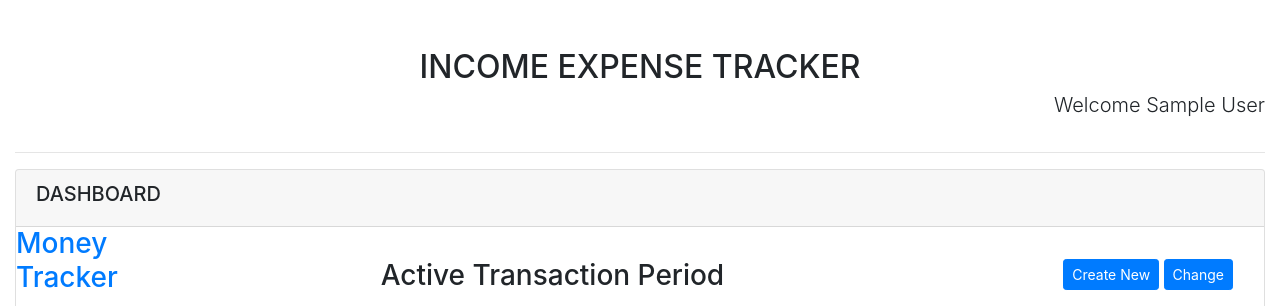
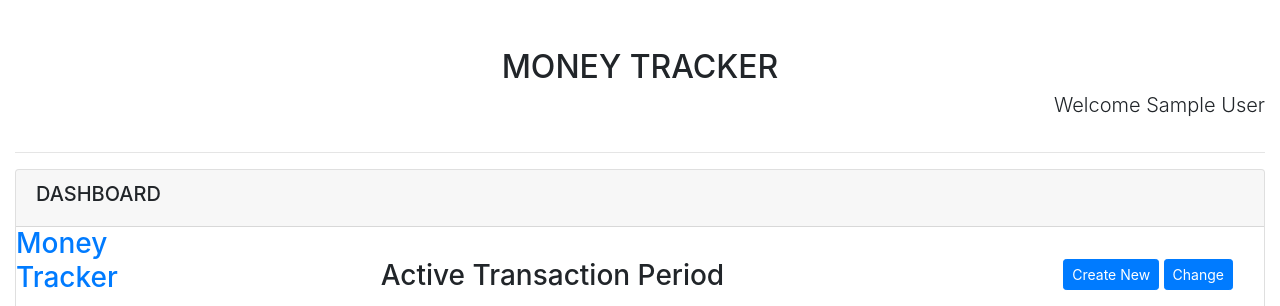
Before and after one commit to dhirajshah04/moneytracker, a Django app: page /dashboard/transaction/period/list/ in a window 1280 px wide. Shown: the top 306 px of the page. Run offline with Django 3.2, Linux system fonts and the light colour scheme; the visitor is signed in with stand-in values (Sample User, id 1); data that the repository does not hold is empty; some libraries are stand-ins or nearby versions.

Commit message:
update dashboard base

```diff
--- a/templates/user_dashboard_base.html
+++ b/templates/user_dashboard_base.html
@@ -18,7 +18,7 @@
 <div class="container-fluid">
     <div class="row">
         <div class="col-12">
-            <h2 class="text-center text-uppercase mt-5 mb-1">Income Expense Tracker</h2>
+            <h2 class="text-center text-uppercase mt-5 mb-1">Money Tracker</h2>
         </div>
     </div>
     <div class="row">
```
